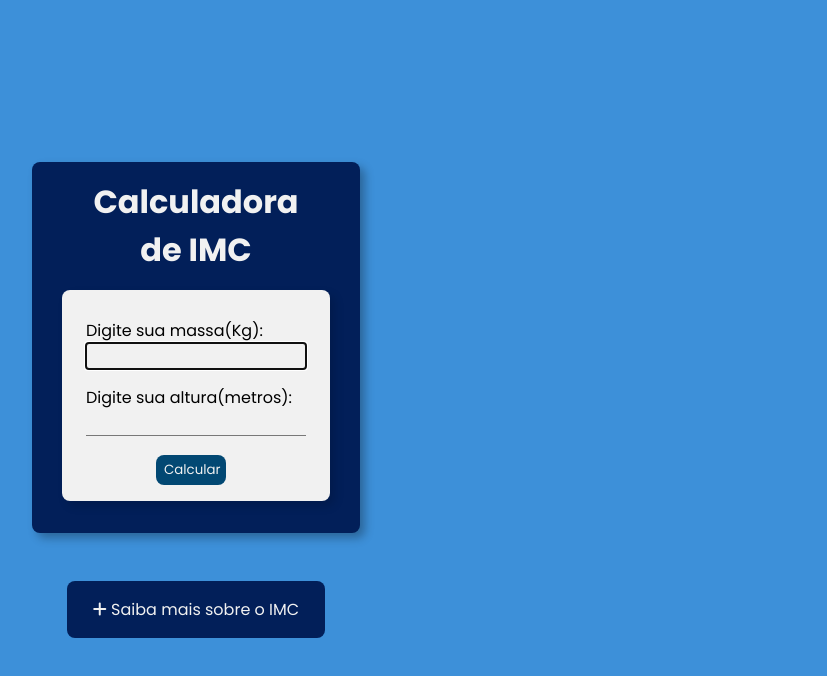
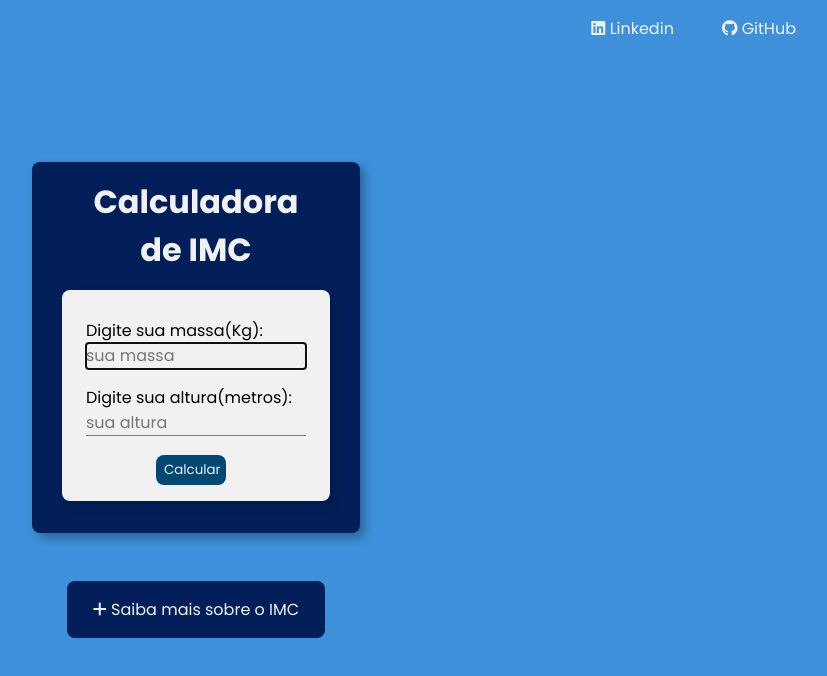
Before and after one commit to oigorsz/jsprojects, a plain HTML site: page imc-calculator/index.html in a window 1280 px wide. Shown: the whole page, without its empty margins (444-1271 px from the left). Drawn offline with Linux system fonts and the light colour scheme.

Commit message:
adição de credtios

```diff
--- a/imc-calculator/index.html
+++ b/imc-calculator/index.html
@@ -10,6 +10,25 @@
 </head>
 <body>
 
+    <header class="header_container">
+        <div class="header_navigation">
+            <ul>
+                <li>
+                    <a href="https://www.linkedin.com/in/igor-monteiro-924a4a271/" target="_blank">
+                        <i class="fa-brands fa-linkedin"></i>
+                        <span>Linkedin</span>
+                    </a>
+                </li>
+                <li>
+                    <a href="https://github.com/oigorsz" target="_blank">
+                        <i class="fa-brands fa-github"></i>
+                        <span>GitHub</span>
+                    </a>
+                </li>
+            </ul>
+        </div>
+    </header>
+
     <main class="main_container">
         <div class="main_header">
             <h1 class="title__main_header">Calculadora de IMC</h1>
@@ -18,12 +37,12 @@
         <div class="main_input">
             <div class="question__main_input">
                 <label for="massa">Digite sua massa(Kg):</label>
-                <input type="text" id="massa" name="massa">
+                <input type="text" id="massa" name="massa" placeholder="sua massa">
             </div>
 
             <div class="question__main_input">
                 <label for="altura">Digite sua altura(metros):</label>
-                <input type="text" id="altura" name="altura">
+                <input type="text" id="altura" name="altura" placeholder="sua altura">
             </div>
 
             <button id="button-calcular" class="button__main_input">Calcular</button>
--- a/imc-calculator/styles/style.css
+++ b/imc-calculator/styles/style.css
@@ -30,6 +30,34 @@ body {
     justify-content: center;
     font-family: Arial, Helvetica, sans-serif;
     overflow-y: auto;
+}
+
+.header_container {
+    position: absolute;
+    display: flex;
+    flex-direction: row;
+    top: 0;
+    right: 0;
+    padding: 1rem;
+}
+
+.header_navigation ul {
+    display: flex;
+    flex-direction: row;
+    list-style: none;
+}
+
+.header_navigation ul li a {
+    text-decoration: none;
+    list-style: none;
+    font-family: "Poppins";
+    color: var(--color-white);
+    padding: 1rem 1.5rem;
+}
+
+.header_navigation ul li a:hover {
+    background-color: var(--color-main_container);
+    border-radius: 8px;
 }
 
 .main_container {
```
